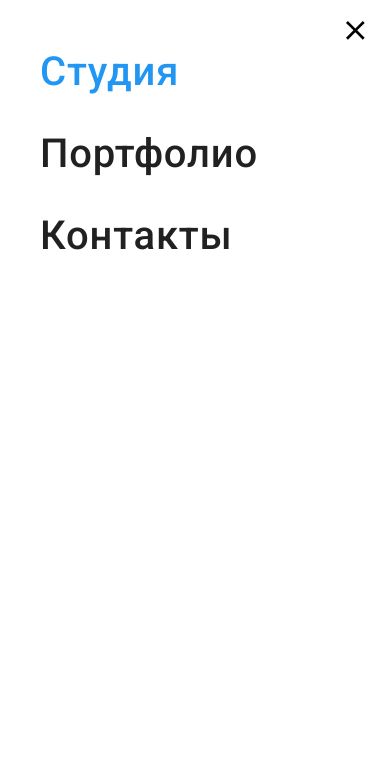
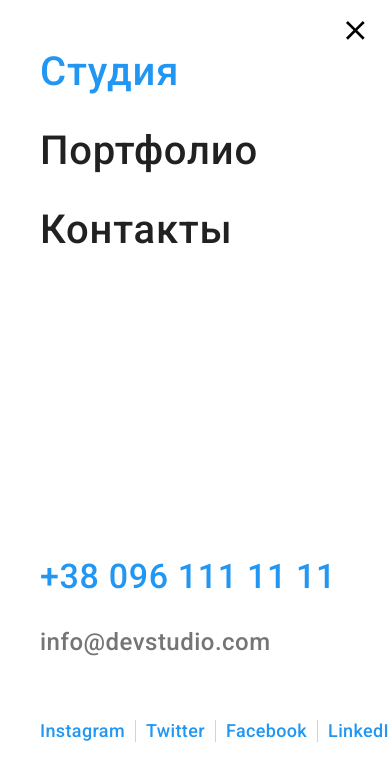
Before and after one commit to AnnaZhidkikh/goit-markup-hw-08, a plain HTML site: page index.html in a window 390 px wide. Both pictures are taken after a click on the button 355 px from the left and 35 px from the top of the page. Drawn offline with nearby package versions, Linux system fonts and the light colour scheme.

Commit message:
Завершение работы с моб.меню

```diff
--- a/index.html
+++ b/index.html
@@ -84,6 +84,31 @@
             </li>
           </ul>
         </nav>
+          <ul class="mobile-menu__contact-list list">
+          </li>
+          <li class="mobile-menu__contact-list-item">
+            <a class="mobile-menu__contact-link mobile-menu__contact-link-tel link" href="tel:+380961111111">
+              +38 096 111 11 11</a>
+          </li>
+            <li class="mobile-menu__contact-list-item">
+              <a class="mobile-menu__contact-link mobile-menu__contact-link-mail link" href="mailto:info@devstudio.com">
+                info@devstudio.com</a>
+              </li>
+          </ul>
+          <ul class="mobile-menu__social-list list">
+          <li class="mobile-menu__social-list-item">
+            <a class="mobile-menu__social-list-link link" href="">Instagram</a>
+          </li>
+          <li class="mobile-menu__social-list-item">
+            <a class="mobile-menu__social-list-link link" href="">Twitter</a>
+          </li>
+          <li class="mobile-menu__social-list-item">
+            <a class="mobile-menu__social-list-link link" href="">Facebook</a>
+          </li>
+          <li class="mobile-menu__social-list-item">
+            <a class="mobile-menu__social-list-link link" href="">LinkedIn</a>
+          </li>
+          </ul>
 
       </div>
     </div>
--- a/sass/components/_mobile-menu.scss
+++ b/sass/components/_mobile-menu.scss
@@ -36,9 +36,10 @@
     padding-top: 48px;
     padding-bottom: 48px;
   }
-.mobile-menu__navigation-list {
-    display: block;
-  }
+
+.mobile-menu__navigation-list-item:not(:last-child) {
+    margin-bottom: 32px;
+}
  .mobile-menu__navigation-list-link {
     display: flex;
     font-weight: 500;
@@ -47,8 +48,61 @@
     letter-spacing: 0.02em;
     color: #212121;
     margin-left: 25px;
-    margin-bottom: 35px
+
+    transition: color 250ms var(--time-distribution);
+
+    &:hover,
+    &:focus {
+      color: var(--accent-color);
+    }
  }
  .mobile-menu__navigation-list-link-current {
      color: var(--accent-color);
  }
+ .mobile-menu__contact-list-item {
+     display: flex;
+     margin-left: 25px;
+
+ }
+ .mobile-menu__contact-list-item:not(:last-child) {
+    margin-bottom: 32px;
+ }
+ .mobile-menu__contact-link-tel {
+    margin-top: 302px;
+    font-weight: 500;
+    font-size: 34px;
+    line-height: 1.18;
+    letter-spacing: 0.02em;
+    color: var(--accent-color);
+
+ }
+ .mobile-menu__contact-link-mail {
+    font-weight: 500;
+    font-size: 24px;
+    line-height: 1.17;
+    letter-spacing: 0.02em;
+    color: var(--secondary-text-color);
+    margin-bottom: 64px;
+ }
+ .mobile-menu__social-list {
+     display: flex;
+ }
+ .mobile-menu__social-list-item {
+    padding-right: 10px;
+    padding-left: 10px;
+ }
+ .mobile-menu__social-list-link {
+    font-weight: 500;
+    font-size: 18px;
+    line-height: 1.22;
+    letter-spacing: 0.02em;
+    color: var(--accent-color);
+
+ }
+ .mobile-menu__social-list-item:first-child {
+     margin-left: 15px;
+
+ }
+ .mobile-menu__social-list-item:not(:last-child) {
+    border-right: 1px solid rgba(33, 33, 33, 0.2);
+ }
```
Also changed, not shown: css/main.css, css/main.min.css, 2 other files.
